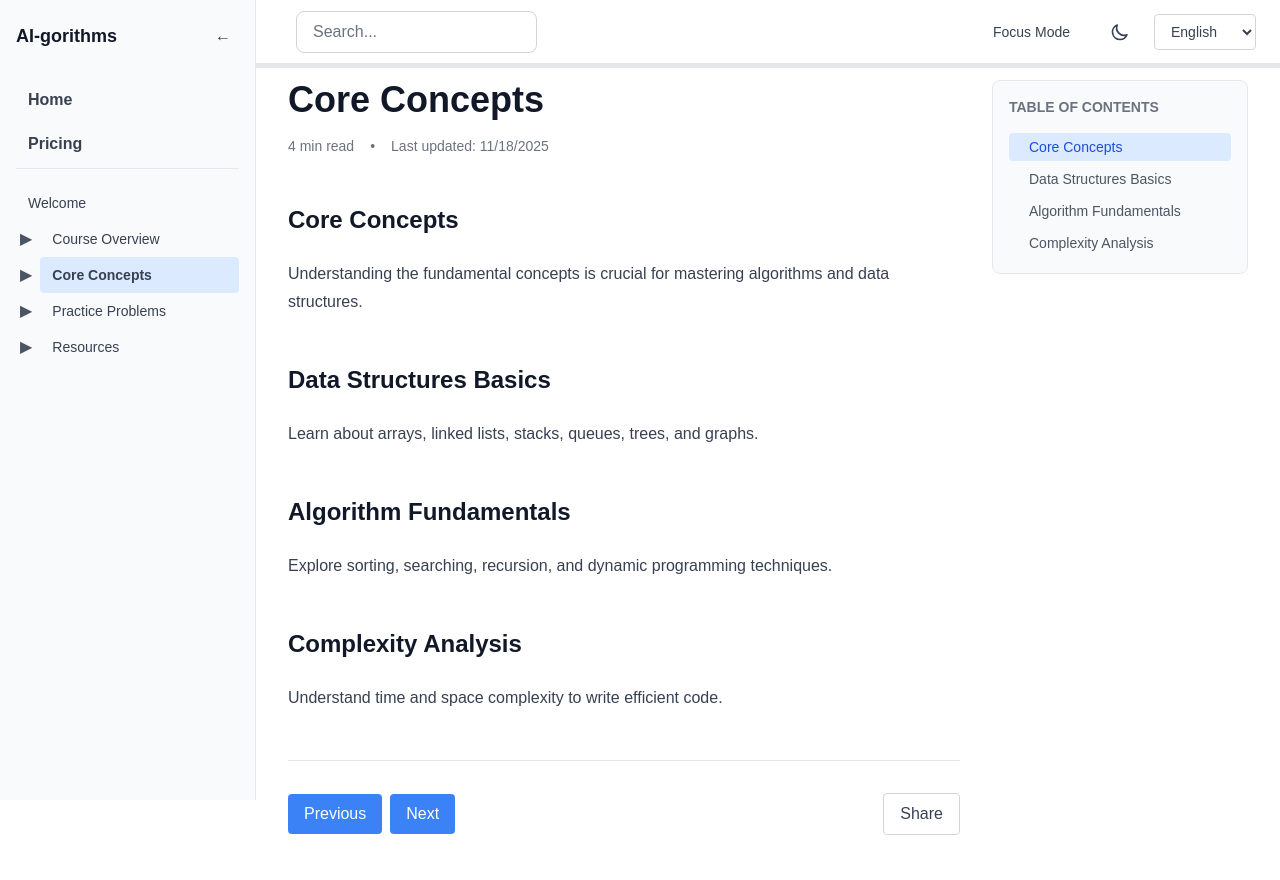
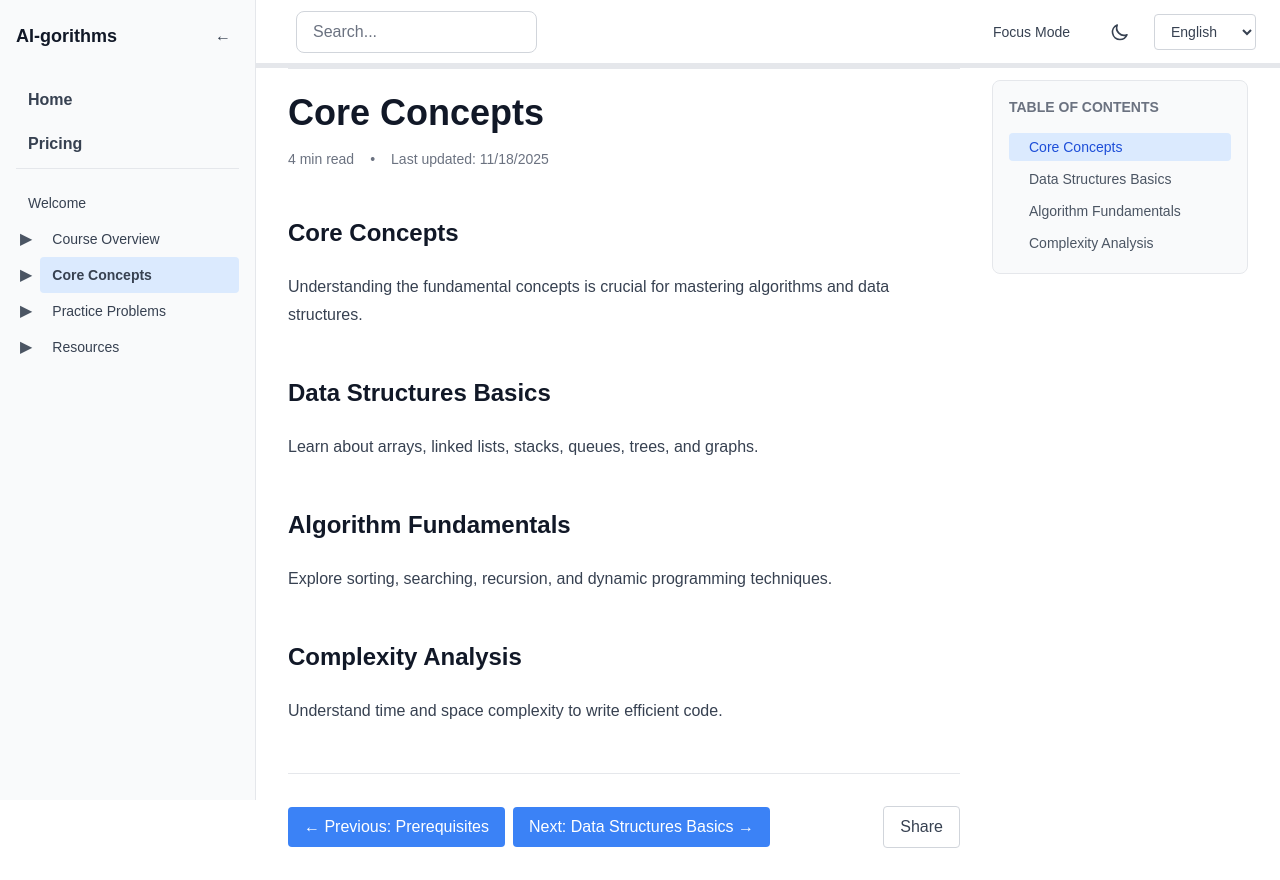
Before and after one commit to Chinese-Community-AI/AI-gorithms, a Next.js app: page /concepts in a window 1280 px wide. Built offline with nearby package versions, Linux system fonts and the light colour scheme.

Commit message:
Add previous/next button, add breadcrumbs

```diff
--- a/components/article/ArticleContent.tsx
+++ b/components/article/ArticleContent.tsx
@@ -1,9 +1,13 @@
 "use client";
 
 import { useMemo } from "react";
+import { usePathname } from "next/navigation";
+import Link from "next/link";
 import TableOfContents from "./TableOfContents";
 import ReadingProgress from "./ReadingProgress";
+import Breadcrumbs from "./Breadcrumbs";
 import { extractHeadings, addIdsToHeadings } from "@/lib/utils/extractHeadings";
+import { getBreadcrumbs, getNavigationNeighbors } from "@/lib/utils/navigation";
 
 interface ArticleContentProps {
   title: string;
@@ -18,17 +22,25 @@ export default function ArticleContent({
   readingTime = 5,
   showTOC = true,
 }: ArticleContentProps) {
+  const pathname = usePathname();
   const processedContent = useMemo(() => addIdsToHeadings(content), [content]);
   const headings = useMemo(
     () => extractHeadings(processedContent),
     [processedContent]
   );
 
+  const breadcrumbs = useMemo(() => getBreadcrumbs(pathname), [pathname]);
+  const { previous, next } = useMemo(
+    () => getNavigationNeighbors(pathname),
+    [pathname]
+  );
+
   return (
     <div className="flex gap-8">
       <ReadingProgress />
       <article className="flex-1 max-w-4xl">
-        <header className="mb-8 mt-12 scroll-mt-32">
+        <Breadcrumbs items={breadcrumbs} />
+        <header className="mb-8 mt-6 scroll-mt-32">
           <h1 className="text-4xl font-bold mb-4 text-gray-900 dark:text-gray-100">
             {title}
           </h1>
@@ -47,16 +59,40 @@ export default function ArticleContent({
         </div>
 
         <footer className="mt-12 pt-8 border-t border-gray-200 dark:border-gray-800">
-          <div className="flex items-center justify-between">
+          <div className="flex items-center justify-between flex-wrap gap-4">
             <div className="flex gap-2">
-              <button className="px-4 py-2 bg-blue-500 text-white rounded hover:bg-blue-600 dark:bg-blue-600 dark:hover:bg-blue-700">
-                Previous
-              </button>
-              <button className="px-4 py-2 bg-blue-500 text-white rounded hover:bg-blue-600 dark:bg-blue-600 dark:hover:bg-blue-700">
-                Next
-              </button>
+              {previous ? (
+                <Link
+                  href={previous.href}
+                  className="px-4 py-2 bg-blue-500 text-white rounded hover:bg-blue-600 dark:bg-blue-600 dark:hover:bg-blue-700 transition-colors"
+                >
+                  ← Previous: {previous.title}
+                </Link>
+              ) : (
+                <button
+                  disabled
+                  className="px-4 py-2 bg-gray-300 dark:bg-gray-700 text-gray-500 dark:text-gray-500 rounded cursor-not-allowed"
+                >
+                  ← Previous
+                </button>
+              )}
+              {next ? (
+                <Link
+                  href={next.href}
+                  className="px-4 py-2 bg-blue-500 text-white rounded hover:bg-blue-600 dark:bg-blue-600 dark:hover:bg-blue-700 transition-colors"
+                >
+                  Next: {next.title} →
+                </Link>
+              ) : (
+                <button
+                  disabled
+                  className="px-4 py-2 bg-gray-300 dark:bg-gray-700 text-gray-500 dark:text-gray-500 rounded cursor-not-allowed"
+                >
+                  Next →
+                </button>
+              )}
             </div>
-            <button className="px-4 py-2 border border-gray-300 dark:border-gray-700 rounded hover:bg-gray-100 dark:hover:bg-gray-800 text-gray-700 dark:text-gray-300">
+            <button className="px-4 py-2 border border-gray-300 dark:border-gray-700 rounded hover:bg-gray-100 dark:hover:bg-gray-800 text-gray-700 dark:text-gray-300 transition-colors">
               Share
             </button>
           </div>
--- /dev/null
+++ b/components/article/Breadcrumbs.tsx
@@ -0,0 +1,57 @@
+"use client";
+
+import Link from "next/link";
+import { ChevronRightIcon } from "@heroicons/react/24/outline";
+
+interface BreadcrumbItem {
+  title: string;
+  href: string;
+}
+
+interface BreadcrumbsProps {
+  items: BreadcrumbItem[];
+}
+
+export default function Breadcrumbs({ items }: BreadcrumbsProps) {
+  if (!items || items.length === 0) {
+    return null;
+  }
+
+  // Don't show breadcrumbs if only "Home" is present (we're on home page or no match found)
+  if (items.length === 1 && items[0].href === "/") {
+    return null;
+  }
+
+  return (
+    <nav
+      className="mb-6 pt-2 pb-2 border-b border-gray-200 dark:border-gray-800"
+      aria-label="Breadcrumb"
+    >
+      <ol className="flex items-center flex-wrap gap-2 text-sm">
+        {items.map((item, index) => {
+          const isLast = index === items.length - 1;
+
+          return (
+            <li key={`${item.href}-${index}`} className="flex items-center">
+              {index > 0 && (
+                <ChevronRightIcon className="h-4 w-4 text-gray-400 dark:text-gray-500 mx-2 flex-shrink-0" />
+              )}
+              {isLast ? (
+                <span className="text-gray-900 dark:text-gray-100 font-medium">
+                  {item.title}
+                </span>
+              ) : (
+                <Link
+                  href={item.href}
+                  className="text-gray-600 dark:text-gray-400 hover:text-gray-900 dark:hover:text-gray-100 transition-colors"
+                >
+                  {item.title}
+                </Link>
+              )}
+            </li>
+          );
+        })}
+      </ol>
+    </nav>
+  );
+}
--- /dev/null
+++ b/lib/utils/navigation.ts
@@ -0,0 +1,91 @@
+import { NavItem, navigation } from "@/lib/navigation";
+
+/**
+ * Flattens the navigation tree into a flat array
+ */
+export function flattenNavigation(items: NavItem[] = navigation): NavItem[] {
+  const result: NavItem[] = [];
+
+  for (const item of items) {
+    result.push(item);
+    if (item.children) {
+      result.push(...flattenNavigation(item.children));
+    }
+  }
+
+  return result;
+}
+
+/**
+ * Finds the current item and its neighbors in the navigation
+ */
+export function getNavigationNeighbors(currentPath: string): {
+  previous: NavItem | null;
+  current: NavItem | null;
+  next: NavItem | null;
+} {
+  const flatNav = flattenNavigation();
+  const currentIndex = flatNav.findIndex((item) => item.href === currentPath);
+
+  if (currentIndex === -1) {
+    return {
+      previous: null,
+      current: null,
+      next: null,
+    };
+  }
+
+  return {
+    previous: currentIndex > 0 ? flatNav[currentIndex - 1] : null,
+    current: flatNav[currentIndex],
+    next: currentIndex < flatNav.length - 1 ? flatNav[currentIndex + 1] : null,
+  };
+}
+
+/**
+ * Builds breadcrumb path from navigation structure
+ */
+export function getBreadcrumbs(
+  currentPath: string
+): Array<{ title: string; href: string }> {
+  // If we're on the home page, just return home
+  if (currentPath === "/") {
+    return [{ title: "Home", href: "/" }];
+  }
+
+  const breadcrumbs: Array<{ title: string; href: string }> = [
+    { title: "Home", href: "/" },
+  ];
+
+  function findPath(
+    items: NavItem[],
+    path: string,
+    currentPath: NavItem[]
+  ): NavItem[] | null {
+    for (const item of items) {
+      const newPath = [...currentPath, item];
+
+      // If this item matches, return the path including this item
+      if (item.href === path) {
+        return newPath;
+      }
+
+      // If this item has children, search recursively
+      if (item.children) {
+        const found = findPath(item.children, path, newPath);
+        if (found) return found;
+      }
+    }
+    return null;
+  }
+
+  const path = findPath(navigation, currentPath, []);
+  if (path && path.length > 0) {
+    // Add all items in the path to breadcrumbs
+    path.forEach((item) => {
+      breadcrumbs.push({ title: item.title, href: item.href });
+    });
+  }
+
+  return breadcrumbs;
+}
--- a/package.json
+++ b/package.json
@@ -21,6 +21,7 @@
   },
   "homepage": "https://github.com/Chinese-Community-AI/AI-gorithms#readme",
   "dependencies": {
+    "@heroicons/react": "^2.2.0",
     "@types/node": "^24.10.1",
     "@types/react": "^19.2.5",
     "@types/react-dom": "^19.2.3",
```
Also changed, not shown: 1 other file (tests, documents, lock files or other folders).
